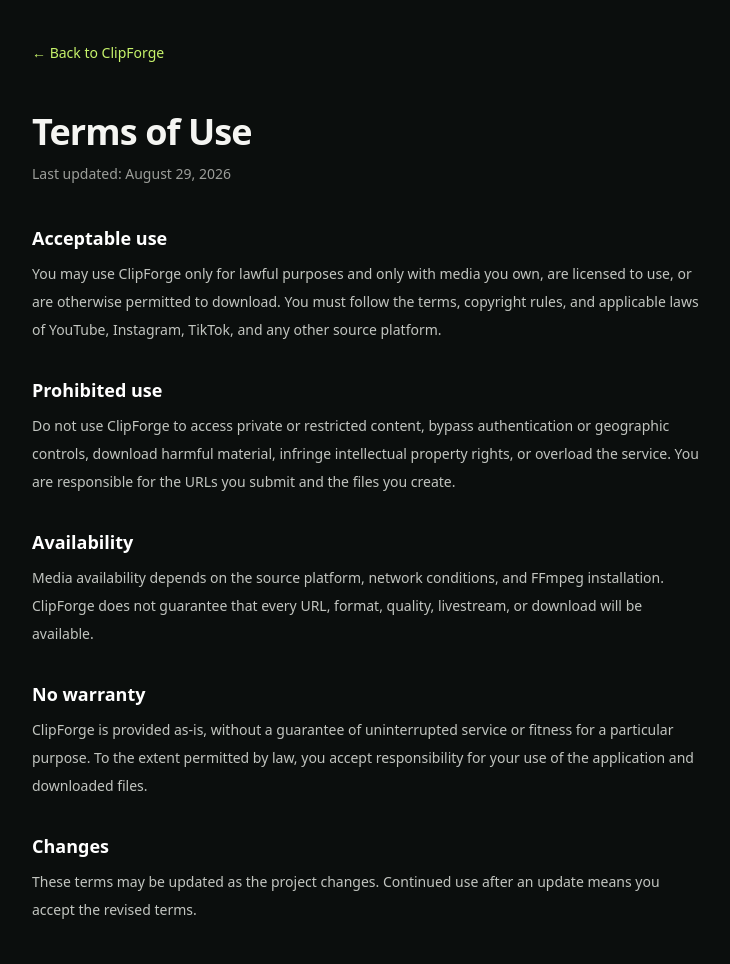
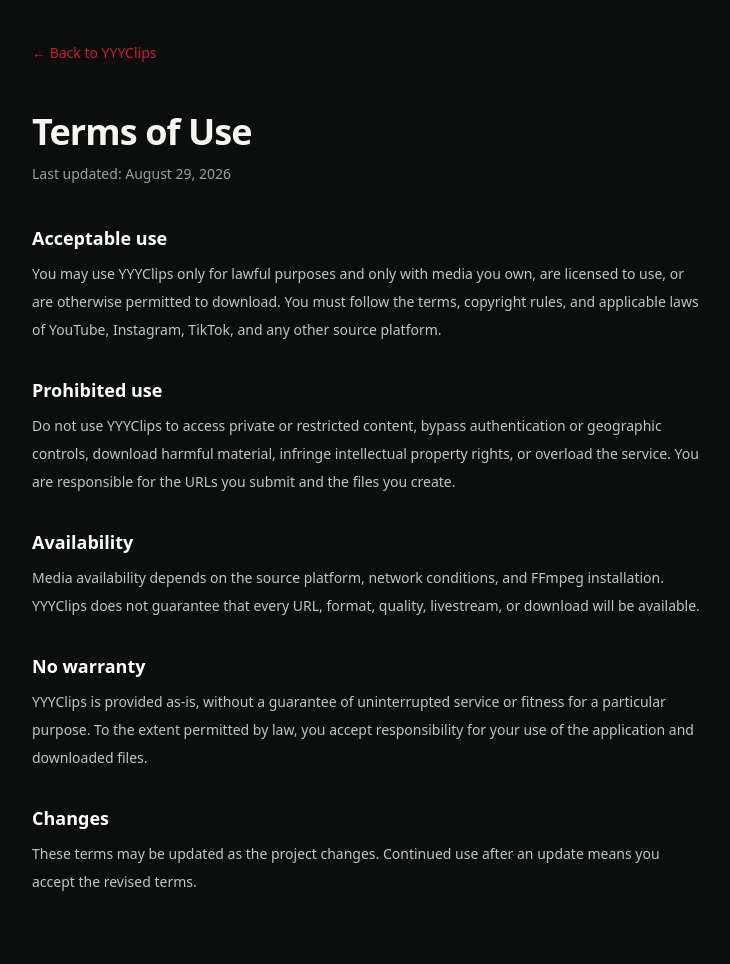
Before and after one commit to yushus0706/Social-Media-Downloader-by-YYY, a FastAPI app: page /terms in a window 1280 px wide. Shown: the whole page, without its empty margins (272-1002 px from the left). After the commit the page ends 891 px from the top, so only its background shows below. Run offline with FastAPI, Linux system fonts and the light colour scheme; some libraries are stand-ins or nearby versions.

Commit message:
Update: Complete YYYClips branding and add missing privacy/terms pages

```diff
--- a/main.py
+++ b/main.py
@@ -224,7 +224,7 @@
 
 @app.post("/api/download")
 async def media_download(request: DownloadRequest, background_tasks: BackgroundTasks) -> FileResponse:
-    output_dir = Path(tempfile.mkdtemp(prefix="clipforge-"))
+    output_dir = Path(tempfile.mkdtemp(prefix="yyyclips-"))
     try:
         media_path = await asyncio.to_thread(download_media, request, output_dir)
     except RuntimeError as exc:
--- a/templates/privacy.html
+++ b/templates/privacy.html
@@ -3,16 +3,16 @@
 <head>
   <meta charset="utf-8">
   <meta name="viewport" content="width=device-width, initial-scale=1">
-  <title>Privacy Policy | ClipForge</title>
+  <title>Privacy Policy | YYYClips</title>
   <script src="https://cdn.tailwindcss.com"></script>
 </head>
 <body class="min-h-screen bg-[#0b0e0d] px-5 py-10 text-[#f5f5f2] sm:px-8">
   <main class="mx-auto max-w-2xl">
-    <a href="/" class="text-sm text-[#c7f36b]">&larr; Back to ClipForge</a>
+    <a href="/" class="text-sm text-[#c41e3a]">&larr; Back to YYYClips</a>
     <h1 class="mt-12 text-4xl font-bold tracking-tight">Privacy Policy</h1>
     <p class="mt-3 text-sm text-[#9c9e9a]">Last updated: August 29, 2026</p>
     <div class="mt-10 space-y-8 text-sm leading-7 text-[#c2c5c0]">
-      <section><h2 class="text-lg font-semibold text-white">What we process</h2><p class="mt-2">ClipForge processes the media URL you submit and temporary media data required to produce your requested file. Processing is performed by the local application server. The application does not require an account and does not intentionally collect names, email addresses, or payment information.</p></section>
+      <section><h2 class="text-lg font-semibold text-white">What we process</h2><p class="mt-2">YYYClips processes the media URL you submit and temporary media data required to produce your requested file. Processing is performed by the local application server. The application does not require an account and does not intentionally collect names, email addresses, or payment information.</p></section>
       <section><h2 class="text-lg font-semibold text-white">Temporary files</h2><p class="mt-2">Downloaded files are stored in a temporary server directory only while your response is being prepared. The temporary directory is scheduled for deletion after the response completes. Browser quality preferences are stored locally in your browser using localStorage and are not sent to the server.</p></section>
       <section><h2 class="text-lg font-semibold text-white">Third-party services</h2><p class="mt-2">The application uses yt-dlp extractors to request public media metadata and streams from supported platforms. The interface loads Tailwind CSS, Lucide Icons, and fonts from third-party CDNs, which may receive standard browser request data. Those services have their own privacy policies.</p></section>
       <section><h2 class="text-lg font-semibold text-white">Your responsibility</h2><p class="mt-2">Only submit links and download content you are authorized to access and save. Do not use the application to evade access controls, download private material, or infringe copyright.</p></section>
--- a/templates/terms.html
+++ b/templates/terms.html
@@ -3,19 +3,19 @@
 <head>
   <meta charset="utf-8">
   <meta name="viewport" content="width=device-width, initial-scale=1">
-  <title>Terms of Use | ClipForge</title>
+  <title>Terms of Use | YYYClips</title>
   <script src="https://cdn.tailwindcss.com"></script>
 </head>
 <body class="min-h-screen bg-[#0b0e0d] px-5 py-10 text-[#f5f5f2] sm:px-8">
   <main class="mx-auto max-w-2xl">
-    <a href="/" class="text-sm text-[#c7f36b]">&larr; Back to ClipForge</a>
+    <a href="/" class="text-sm text-[#c41e3a]">&larr; Back to YYYClips</a>
     <h1 class="mt-12 text-4xl font-bold tracking-tight">Terms of Use</h1>
     <p class="mt-3 text-sm text-[#9c9e9a]">Last updated: August 29, 2026</p>
     <div class="mt-10 space-y-8 text-sm leading-7 text-[#c2c5c0]">
-      <section><h2 class="text-lg font-semibold text-white">Acceptable use</h2><p class="mt-2">You may use ClipForge only for lawful purposes and only with media you own, are licensed to use, or are otherwise permitted to download. You must follow the terms, copyright rules, and applicable laws of YouTube, Instagram, TikTok, and any other source platform.</p></section>
-      <section><h2 class="text-lg font-semibold text-white">Prohibited use</h2><p class="mt-2">Do not use ClipForge to access private or restricted content, bypass authentication or geographic controls, download harmful material, infringe intellectual property rights, or overload the service. You are responsible for the URLs you submit and the files you create.</p></section>
-      <section><h2 class="text-lg font-semibold text-white">Availability</h2><p class="mt-2">Media availability depends on the source platform, network conditions, and FFmpeg installation. ClipForge does not guarantee that every URL, format, quality, livestream, or download will be available.</p></section>
-      <section><h2 class="text-lg font-semibold text-white">No warranty</h2><p class="mt-2">ClipForge is provided as-is, without a guarantee of uninterrupted service or fitness for a particular purpose. To the extent permitted by law, you accept responsibility for your use of the application and downloaded files.</p></section>
+      <section><h2 class="text-lg font-semibold text-white">Acceptable use</h2><p class="mt-2">You may use YYYClips only for lawful purposes and only with media you own, are licensed to use, or are otherwise permitted to download. You must follow the terms, copyright rules, and applicable laws of YouTube, Instagram, TikTok, and any other source platform.</p></section>
+      <section><h2 class="text-lg font-semibold text-white">Prohibited use</h2><p class="mt-2">Do not use YYYClips to access private or restricted content, bypass authentication or geographic controls, download harmful material, infringe intellectual property rights, or overload the service. You are responsible for the URLs you submit and the files you create.</p></section>
+      <section><h2 class="text-lg font-semibold text-white">Availability</h2><p class="mt-2">Media availability depends on the source platform, network conditions, and FFmpeg installation. YYYClips does not guarantee that every URL, format, quality, livestream, or download will be available.</p></section>
+      <section><h2 class="text-lg font-semibold text-white">No warranty</h2><p class="mt-2">YYYClips is provided as-is, without a guarantee of uninterrupted service or fitness for a particular purpose. To the extent permitted by law, you accept responsibility for your use of the application and downloaded files.</p></section>
       <section><h2 class="text-lg font-semibold text-white">Changes</h2><p class="mt-2">These terms may be updated as the project changes. Continued use after an update means you accept the revised terms.</p></section>
     </div>
   </main>
```
Also changed, not shown: README.md.
